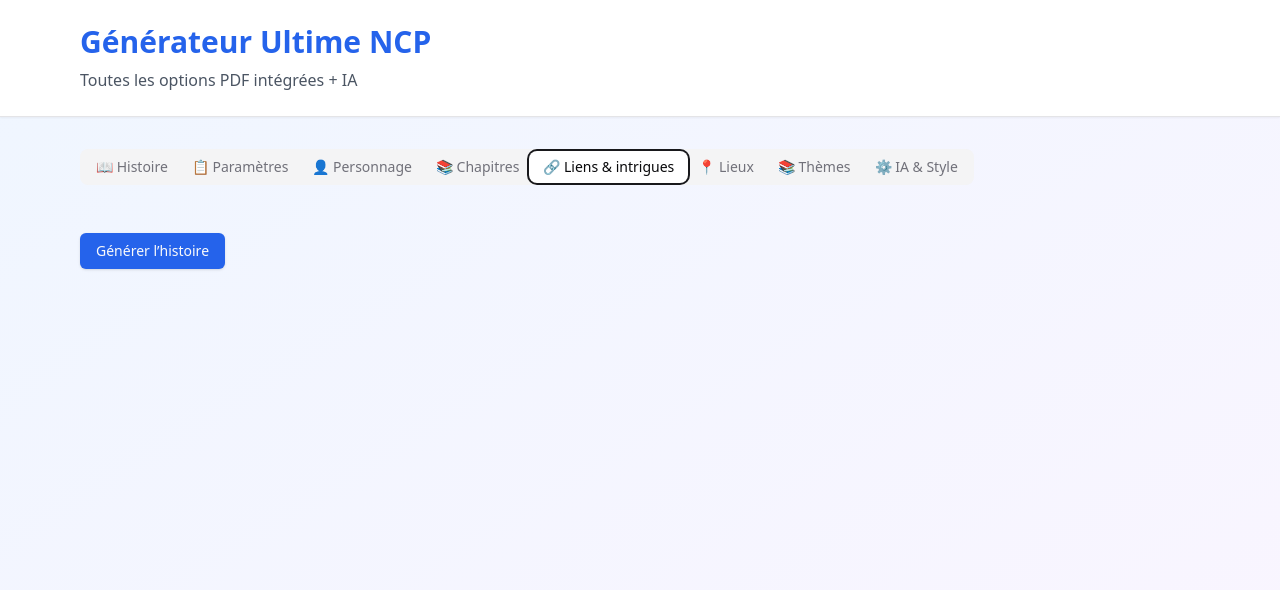
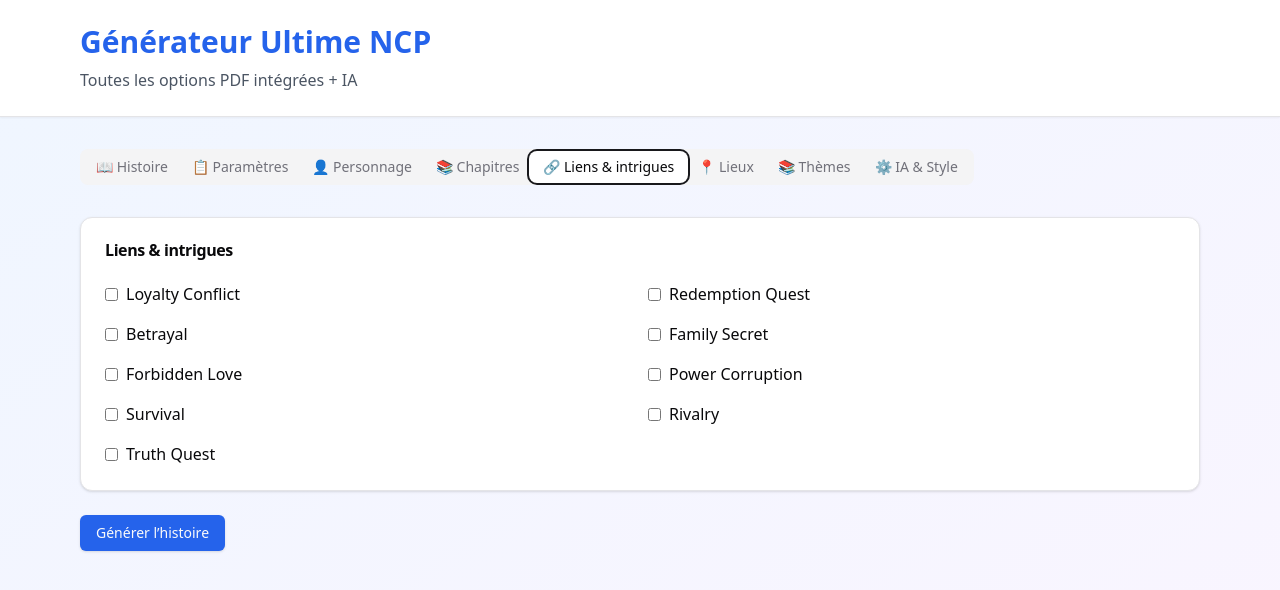
Before and after one commit to LoRanS-369/story-ncp-generator, a Next.js app: page /story-generator in a window 1280 px wide. Both pictures are taken after a click on the tab "🔗 Liens & intrigues". Shown: the top 590 px of the page. Built offline with nearby package versions, Linux system fonts and the light colour scheme.

Commit message:
Update page.tsx  Kimi 22

```diff
--- a/src/app/story-generator/page.tsx
+++ b/src/app/story-generator/page.tsx
@@ -34,6 +34,7 @@ const SelectMulti = ({ label, value, onChange, options }: any) => (
 export default function UltimateNCPGenerator() {
   const [tab, setTab] = useState('story');
 
+  /* ---------- ÉTAT GLOBAL ---------- */
   const [story, setStory] = useState({
     prompt: '',
     title: '',
@@ -134,7 +135,7 @@ export default function UltimateNCPGenerator() {
   };
 
   /* ---------- OPTIONS ---------- */
-  const genres = ["Éducation","Original","Classique","Humour","Science-fiction","Fantasy","Aventure","Drame","Mystère","Comédie","Romance","Horreur","Action","Historique","Épique","Crime","Vie quotidienne","Compétition"];
+  const genres = ["Éducation","Original","Classique","Humour","Science-fiction","Space opera","Extra-terrestre","Dystopie","Uchronie","Steampunk","Action","Thriller","Horreur","Réaliste","Biographie","Fiction","Non-fiction","Drame","Mystère","Voyage dans le temps","Bataille","Comédie","Kawaii","Magie","Fantasy","Aventure","Vengeance","Samouraï","Ninja","Suspense","Guérison","Émotion","Superpouvoirs","Crime","Vie quotidienne","Compétition","Historique","Épique","Guerre","Sports"];
   const loveOptions = ["Romance légère","Romance intense","Amour impossible","Triangle amoureux","Amour interdit","Amour toxique","Amour virtuel","Amour polyamoureux"];
   const events = ["Sauver le monde","Triangle amoureux","Trahison","Secret de famille","Développement du personnage","Croissance dans l'adversité","Révolution technologique"];
   const creativityLevels = ["Conservateur","Équilibré","Inventif","Expérimental","Traditionnel","Innovant","Classique","Moderne","Avant-Gardiste","Éclectique"];
@@ -174,7 +175,7 @@ export default function UltimateNCPGenerator() {
             </Card>
           </TabsContent>
 
-          {/* ONGLET PARAMÈTRES */}
+          {/* ONGLET PARAMÈTRES AVANCÉS */}
           <TabsContent value="advanced">
             <Card>
               <CardHeader><CardTitle>📋 Paramètres avancés</CardTitle></CardHeader>
@@ -231,6 +232,51 @@ export default function UltimateNCPGenerator() {
             </Card>
           </TabsContent>
 
+          {/* ONGLET LIENS & INTRIGUES */}
+          <TabsContent value="links">
+            <Card>
+              <CardHeader><CardTitle>Liens & intrigues</CardTitle></CardHeader>
+              <CardContent className="grid grid-cols-1 md:grid-cols-2 gap-4">
+                {Object.keys(links).map((key) => (
+                  <label key={key} className="flex items-center gap-2">
+                    <input
+                      type="checkbox"
+                      checked={(links as any)[key]}
+                      onChange={(e) => setLinks({ ...links, [key]: e.target.checked })}
+                    />
+                    {key.replace(/([A-Z])/g, ' $1').replace(/^./, str => str.toUpperCase())}
+                  </label>
+                ))}
+              </CardContent>
+            </Card>
+          </TabsContent>
+
+          {/* ONGLET LIEUX */}
+          <TabsContent value="locations">
+            <Card>
+              <CardHeader><CardTitle>Lieux des actions</CardTitle></CardHeader>
+              <CardContent className="grid grid-cols-1 md:grid-cols-2 gap-4">
+                <SelectMulti label="Urbain" value={locations.urban} onChange={(v) => setLocations({ ...locations, urban: v })} options={["Ville Moderne","Quartier Historique","Banlieue Résidentielle","Centre Commercial","Ghetto Urbain"]} />
+                <SelectMulti label="Rural" value={locations.rural} onChange={(v) => setLocations({ ...locations, rural: v })} options={["Ferme Agricole","Village de Campagne","Forêt et Nature","Montagnes et Collines","Lacs et Rivières"]} />
+                <SelectMulti label="Côtier" value={locations.coastal} onChange={(v) => setLocations({ ...locations, coastal: v })} options={["Plage Tropicale","Port de Pêche","Île Déserte","Station Balnéaire","Falaises et Grottes Marines"]} />
+                <SelectMulti label="Fantastique" value={locations.fantasy} onChange={(v) => setLocations({ ...locations, fantasy: v })} options={["Royaume Magique","Univers Parallèle","Monde Post-Apocalyptique","Espace et Planètes Lointaines","Monde Sous-Marin"]} />
+              </CardContent>
+            </Card>
+          </TabsContent>
+
+          {/* ONGLET THÈMES */}
+          <TabsContent value="themes">
+            <Card>
+              <CardHeader><CardTitle>Thèmes des livres</CardTitle></CardHeader>
+              <CardContent className="grid grid-cols-1 md:grid-cols-2 gap-4">
+                <SelectMulti label="Général" value={themes.general} onChange={(v) => setThemes({ ...themes, general: v })} options={["Romans","Science-fiction","Fantasy","Bandes dessinées","Santé","Sport","Érotique","Professionnel"]} />
+                <SelectMulti label="Sport" value={themes.sport} onChange={(v) => setThemes({ ...themes, sport: v })} options={["Entraînement","Football","Tennis","Sports de plein air","Sports collectifs","Sports individuels"]} />
+                <SelectMulti label="Érotique" value={themes.erotic} onChange={(v) => setThemes({ ...themes, erotic: v })} options={["Romans Érotiques","Nouvelles érotiques","Érotique LGBTQ+","Guides érotiques","Fantasmes et fétichismes"]} />
+                <SelectMulti label="Professionnel" value={themes.professional} onChange={(v) => setThemes({ ...themes, professional: v })} options={["Développement Personnel","Technologie","Gestion de projet","Marketing","Finance","Santé au travail","Entrepreneuriat","Droit","Langues","Éducation"]} />
+              </CardContent>
+            </Card>
+          </TabsContent>
+
           {/* ACTIONS GLOBALES */}
           <div className="mt-6 flex flex-wrap gap-2">
             <Button onClick={generateAll} disabled={loading} className="bg-blue-600 hover:bg-blue-700">
```
